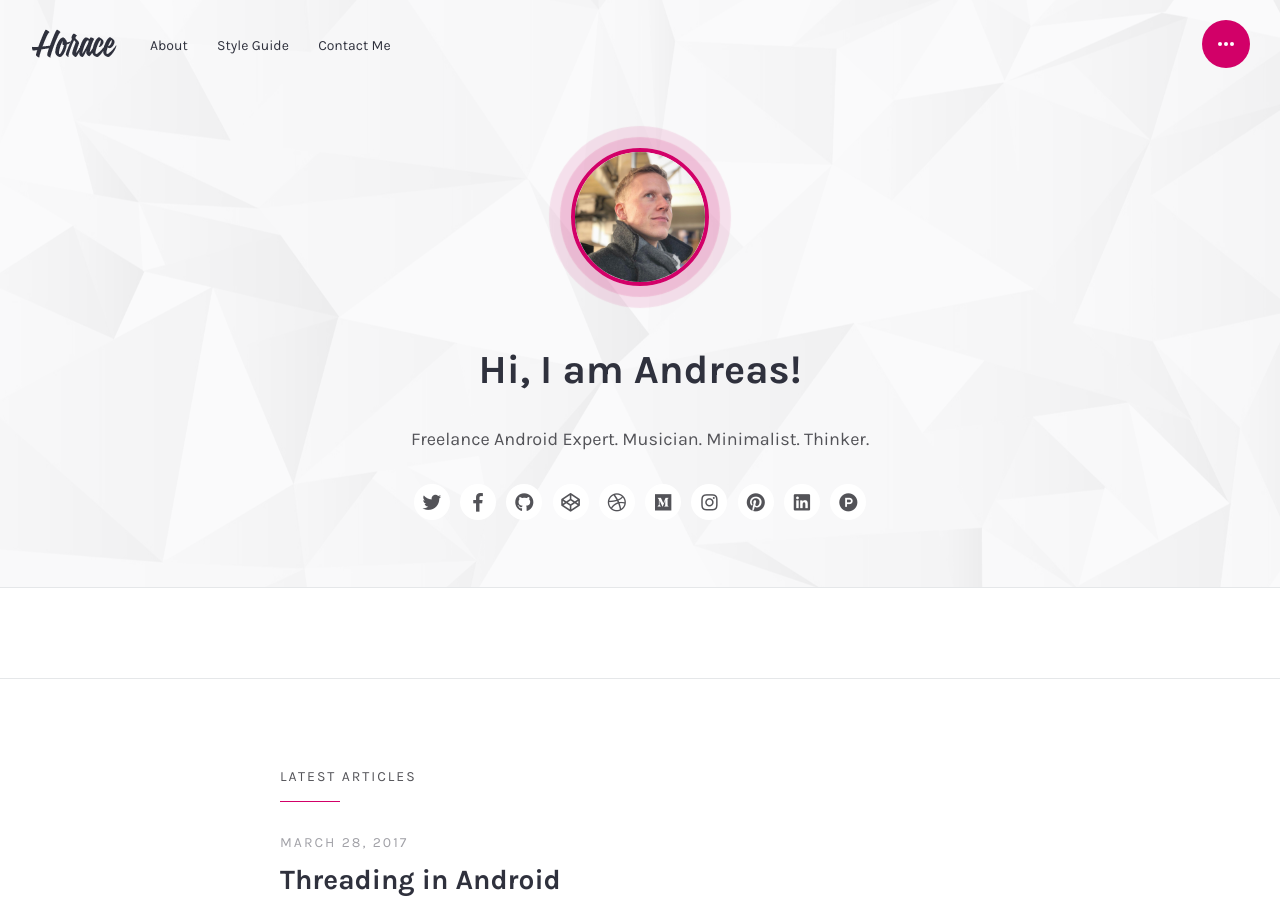
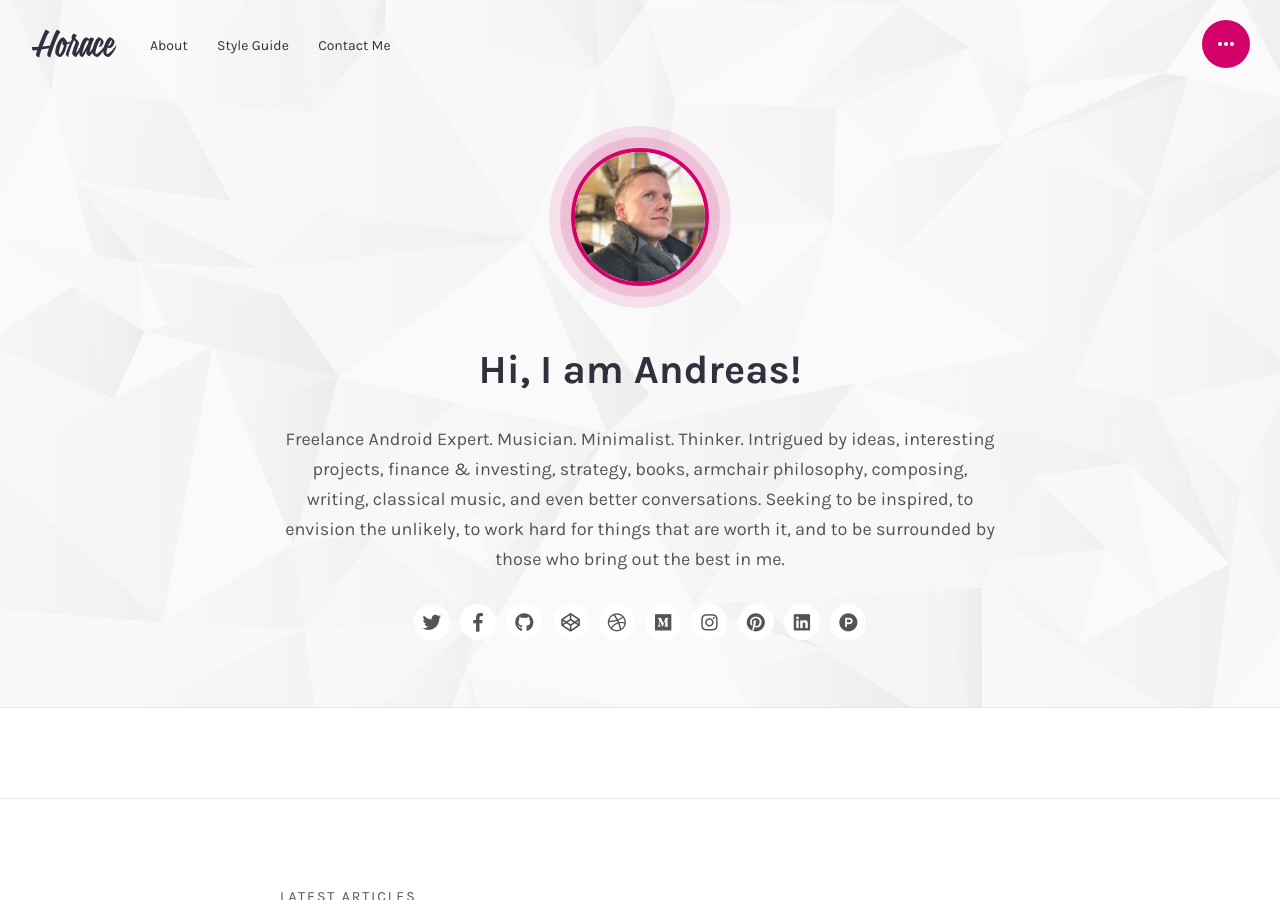
Before and after one commit to andreasschrade/andreasschrade.github.com, a Jekyll site: the page built from index.html, in a window 1280 px wide and 900 px high. Built offline with Jekyll 4.4.1, drawn with Linux system fonts in a browser that asks for light colours; some web fonts are replaced; the list of posts is cut into pages by our own code.

Commit message:
update bio

```diff
--- a/_config.yml
+++ b/_config.yml
@@ -18,7 +18,7 @@
   name: 'Andreas Schrade'
   image: 'authorimage.jpg'
   greetings: 'Hi, I am Andreas!'
-  description: "Freelance Android Expert. Musician. Minimalist. Thinker."
+  description: "Freelance Android Expert. Musician. Minimalist. Thinker. \n\nIntrigued by ideas, interesting projects, finance & investing, strategy, books, armchair philosophy, composing, writing, classical music, and even better conversations. Seeking to be inspired, to envision the unlikely, to work hard for things that are worth it, and to be surrounded by those who bring out the best in me."
   bio: 'Intrigued by ideas, interesting projects, finance & investing, strategy, books, armchair philosophy, composing, writing, classical music, and even better conversations. Seeking to be inspired, to envision the unlikely, to work hard for things that are worth it, and to be surrounded by those who bring out the best in me.'
 
 # Contact form setings
```
